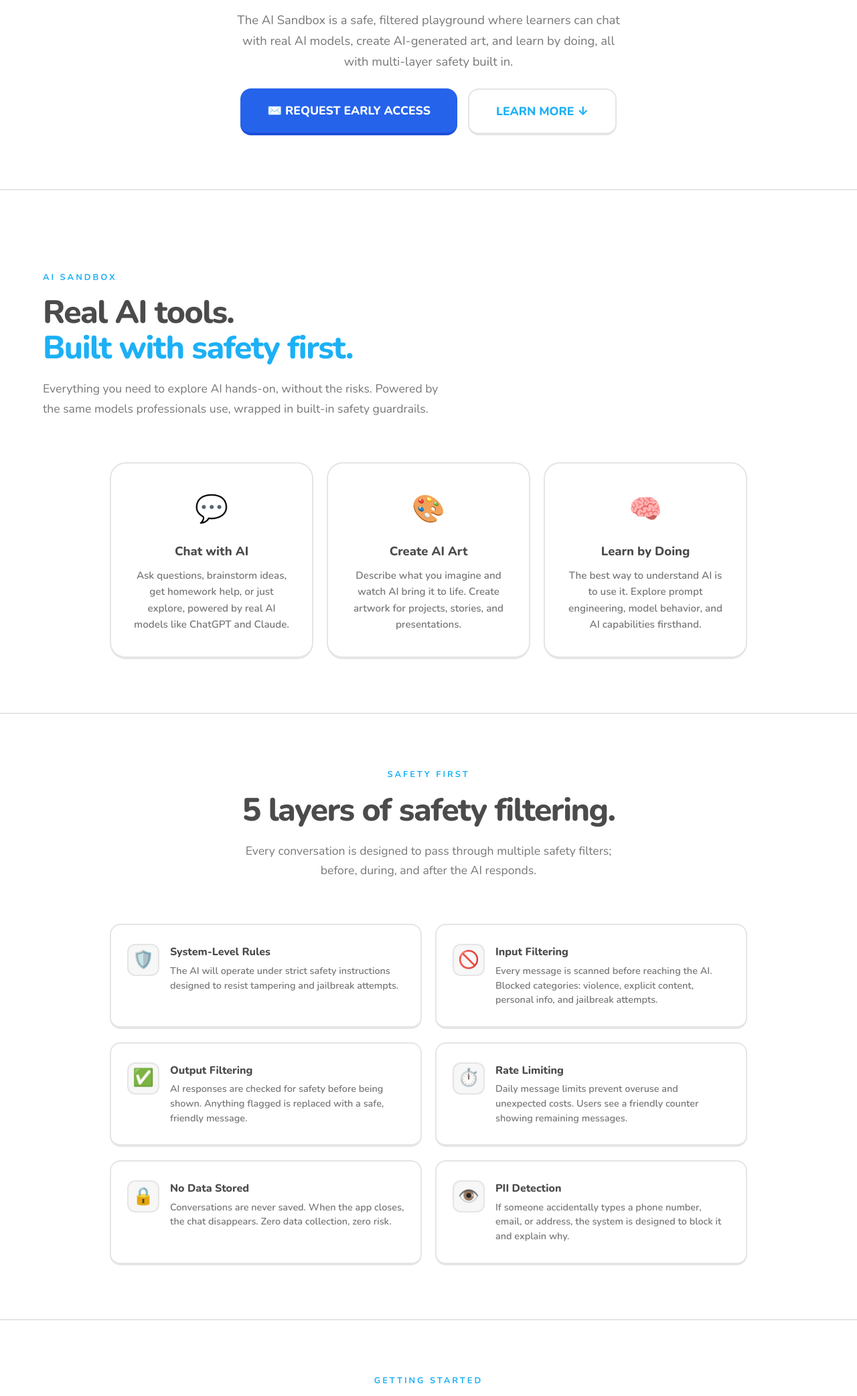
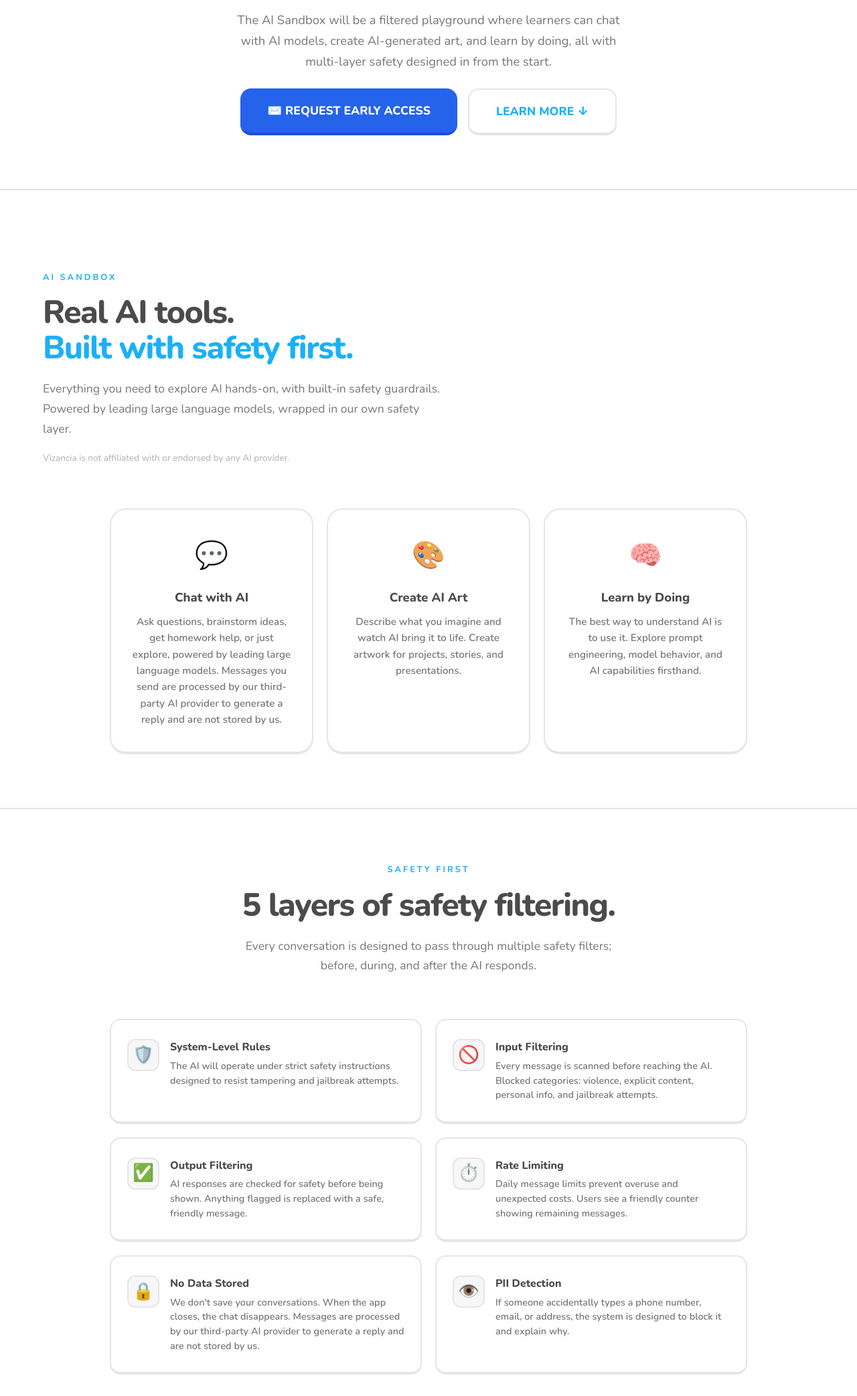
Before and after one commit to Odin686/-vizancia-site, a plain HTML site: page sandbox.html in a window 1280 px wide. Shown: the part 400-2484 px from the top of the page at 67% size. Drawn offline with Linux system fonts and the light colour scheme.

Commit message:
copy: accurate Sandbox data-flow + generic model wording
Fix 4 – Sandbox data-flow truthfulness:
- Replace 'ChatGPT and Claude' / 'GPT and Claude' with
  'leading large language models'
- Add 'Vizancia is not affiliated with or endorsed by any AI provider.'
- Replace 'conversations are never saved / zero data collection' with
  accurate wording about third-party AI processing
- Convert present-tense feature guarantees to planned/forthcoming framing
  ('will', 'is designed to') for unreleased Sandbox feature
- Soften 'Our team' → 'We' in step 2 description

```diff
--- a/sandbox.html
+++ b/sandbox.html
@@ -285,7 +285,7 @@
         <div class="sandbox-icon">🧪</div>
         <div class="sandbox-badge">🚀 Coming Soon: Request Early Access</div>
         <h1><span class="gradient-text">Explore AI, Designed for Safer Learning</span></h1>
-        <p>The AI Sandbox is a safe, filtered playground where learners can chat with real AI models, create AI-generated art, and learn by doing, all with multi-layer safety built in.</p>
+        <p>The AI Sandbox will be a filtered playground where learners can chat with AI models, create AI-generated art, and learn by doing, all with multi-layer safety designed in from the start.</p>
         <div class="cta-group">
             <a href="mailto:info@vizancia.ca?subject=AI%20Sandbox%20Early%20Access&body=Hi%20Vizancia%20Team%2C%0A%0AI'd%20love%20to%20get%20early%20access%20to%20the%20AI%20Sandbox!%0A%0AThanks!" class="btn-primary">
                 ✉️ Request Early Access
@@ -302,7 +302,8 @@
     <div class="reveal">
         <p class="section-label">AI Sandbox</p>
         <h2 class="section-title">Real AI tools.<br><span class="gradient-text">Built with safety first.</span></h2>
-        <p class="section-subtitle">Everything you need to explore AI hands-on, without the risks. Powered by the same models professionals use, wrapped in built-in safety guardrails.</p>
+        <p class="section-subtitle">Everything you need to explore AI hands-on, with built-in safety guardrails. Powered by leading large language models, wrapped in our own safety layer.</p>
+        <p class="section-subtitle" style="font-size: 0.85rem; color: var(--text-muted); margin-top: -48px;">Vizancia is not affiliated with or endorsed by any AI provider.</p>
     </div>
 </section>
 
@@ -310,7 +311,7 @@
     <div class="sandbox-feature-card reveal">
         <span class="sf-icon">💬</span>
         <h3>Chat with AI</h3>
-        <p>Ask questions, brainstorm ideas, get homework help, or just explore, powered by real AI models like ChatGPT and Claude.</p>
+        <p>Ask questions, brainstorm ideas, get homework help, or just explore, powered by leading large language models. Messages you send are processed by our third-party AI provider to generate a reply and are not stored by us.</p>
     </div>
     <div class="sandbox-feature-card reveal">
         <span class="sf-icon">🎨</span>
@@ -366,7 +367,7 @@
             <div class="safety-icon">🔒</div>
             <div>
                 <h4>No Data Stored</h4>
-                <p>Conversations are never saved. When the app closes, the chat disappears. Zero data collection, zero risk.</p>
+                <p>We don't save your conversations. When the app closes, the chat disappears. Messages are processed by our third-party AI provider to generate a reply and are not stored by us.</p>
             </div>
         </div>
         <div class="safety-card reveal">
@@ -399,7 +400,7 @@
             <div class="step-num">2</div>
             <div>
                 <h4>We'll set you up</h4>
-                <p>Our team will activate your Sandbox access and walk you through getting started; it takes minutes.</p>
+                <p>We will activate your Sandbox access and walk you through getting started; it takes minutes.</p>
             </div>
         </div>
         <div class="step-item reveal">
@@ -423,7 +424,7 @@
     <div class="faq-grid">
         <div class="faq-card reveal">
             <h4>🛡️ Is it really safe?</h4>
-            <p>Yes. Every message passes through 5 layers of safety filtering, including input scanning, output scanning, PII detection, jailbreak prevention, and rate limiting. We built this with safety as the foundation.</p>
+            <p>Yes. Every message will pass through 5 layers of safety filtering, including input scanning, output scanning, PII detection, jailbreak prevention, and rate limiting. We built this with safety as the foundation.</p>
         </div>
         <div class="faq-card reveal">
             <h4>💰 Does it cost anything?</h4>
@@ -435,11 +436,11 @@
         </div>
         <div class="faq-card reveal">
             <h4>🔒 Is my data stored?</h4>
-            <p>No. Conversations are not saved after the app closes. We don't collect, store, or share any conversation data. Your privacy is our top priority.</p>
+            <p>Messages you send are processed by our third-party AI provider to generate a reply and are not stored by us. We don't collect, store, or share any conversation data. Your privacy is our top priority.</p>
         </div>
         <div class="faq-card reveal">
             <h4>🤖 Which AI models are used?</h4>
-            <p>The Sandbox uses industry-leading models (like GPT and Claude) wrapped in our safety layer. You get real AI capabilities without the risks.</p>
+            <p>The Sandbox will use leading large language models wrapped in our safety layer. You get real AI capabilities with built-in safety filtering. Vizancia is not affiliated with or endorsed by any AI provider.</p>
         </div>
         <div class="faq-card reveal">
             <h4>🔐 How do I get access?</h4>
```
